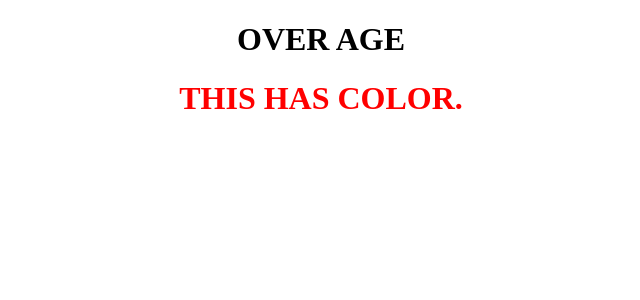
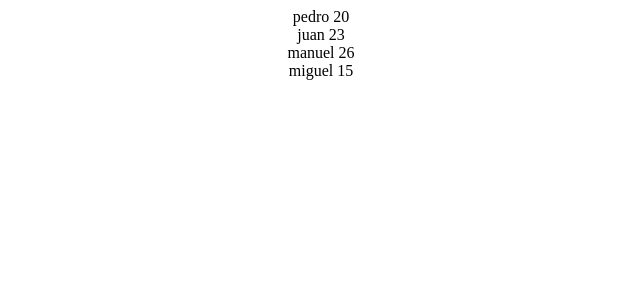
Before and after one commit to RanJets/learning-react, a React (Create React App) app: page / in a window 1280 px wide. Shown: the top 300 px of the page, without its empty margins (319-959 px from the left). Built offline with nearby package versions, Linux system fonts and the light colour scheme.

Commit message:
Lesson-2 part-2 Object and Import Export
I learned how to create objects, creating components into another file and exporting/importing it to App.js

```diff
--- a/src/App.js
+++ b/src/App.js
@@ -1,16 +1,23 @@
 import "./App.css";
-
-//Ternary Operator Lesson-2 part-1
+/*
+ *Learning how to import from other created file inside src folder
+ *In import { User } from "./User"; the {User} is the name of component
+ *and the "./User" is the name of the file
+ */
+import { User } from "./User";
+//Using Object in array with the method .map to loop all array
 function App() {
-  const age = 19;
-  const isGreen = false;
-
+  const users = [
+    { name: "pedro", age: 20 },
+    { name: "juan", age: 23 },
+    { name: "manuel", age: 26 },
+    { name: "miguel", age: 15 },
+  ];
   return (
     <div className="App">
-      {age >= 18 ? <h1>OVER AGE</h1> : <h2>Under Age</h2>}
-      <h1 style={{ color: isGreen ? "green" : "red" }}>THIS HAS COLOR.</h1>
-
-      {isGreen && <button> This is Green</button>}
+      {users.map((user, key) => {
+        return <User name={user.name} age={user.age} />;
+      })}
     </div>
   );
 }
--- /dev/null
+++ b/src/User.js
@@ -0,0 +1,3 @@
+export const User = (props) => {
+  return <div>{props.name + " " + props.age}</div>;
+};
```
